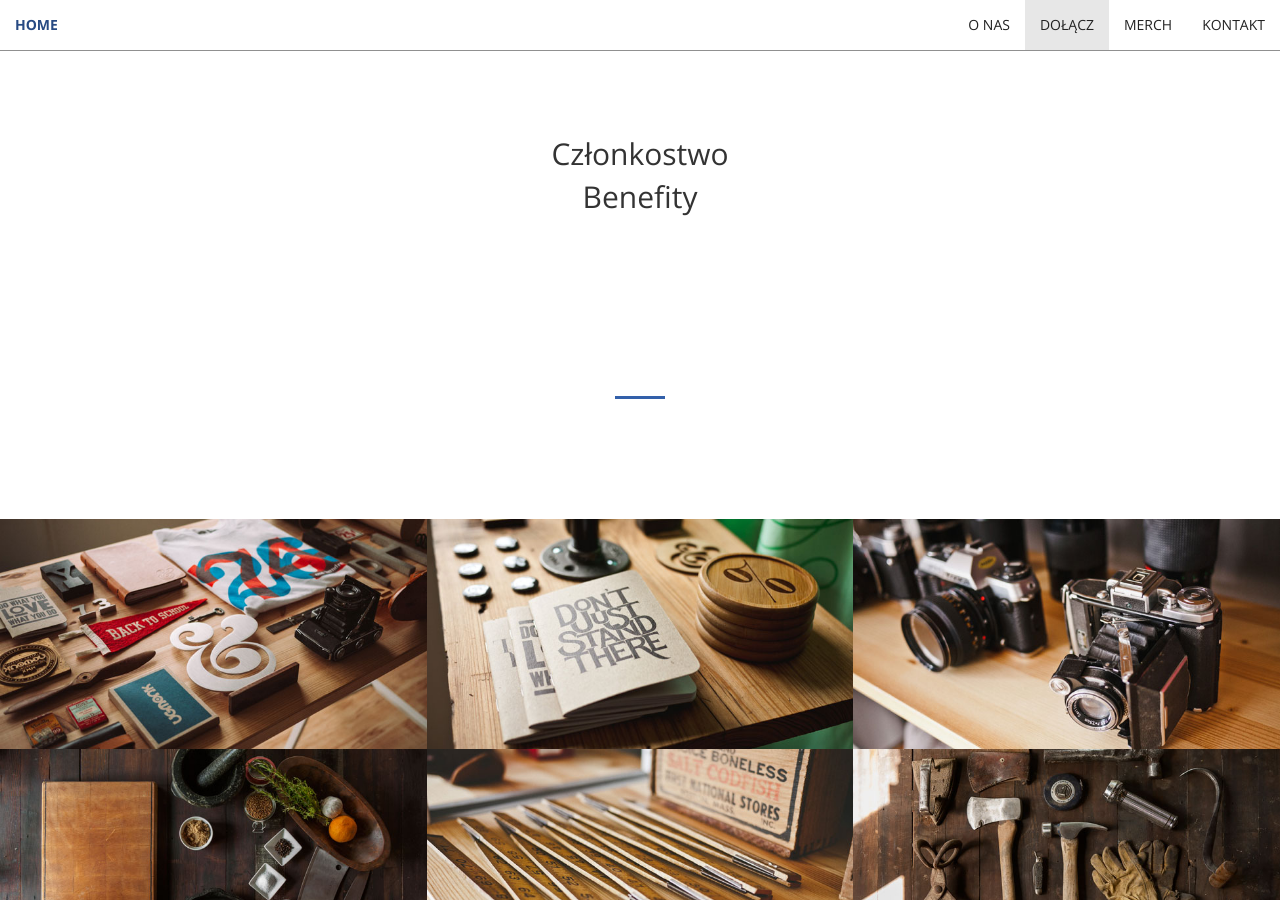
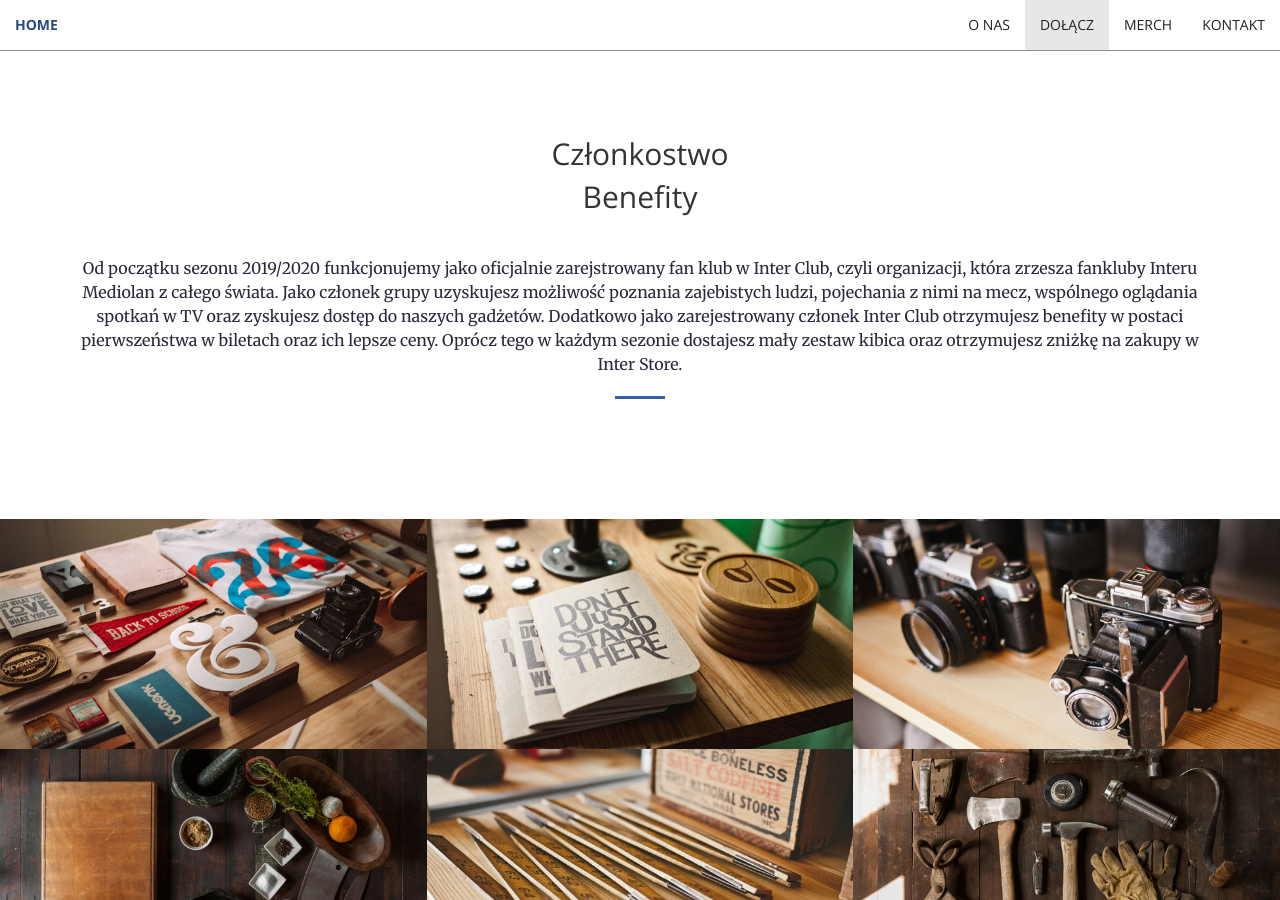
Before and after one commit to SetnikPolonia/setnikpolonia.github.io, a Jekyll site: the page built from index.html, in a window 1280 px wide and 900 px high, scrolled down 1521 px. Built offline with Jekyll 4.4.1, drawn with Linux system fonts in a browser that asks for light colours.

Commit message:
Update services.html

```diff
--- a/_includes/services.html
+++ b/_includes/services.html
@@ -5,7 +5,7 @@
                 <h2 class="section-heading">Członkostwo</h2>
                 <h2 class="section-heading">Benefity</h2>
                 <hr class="light">
-                <p class="text-faded"><span style="color: white">Od początku sezonu 2019/2020 funkcjonujemy jako oficjalnie zarejstrowany fan klub w Inter Club, czyli organizacji, która zrzesza fankluby Interu Mediolan z całego świata. Jako członek grupy uzyskujesz możliwość poznania zajebistych ludzi, pojechania z nimi na mecz, wspólnego oglądania spotkań w TV oraz zyskujesz dostęp do naszych gadżetów. Dodatkowo jako zarejestrowany członek Inter Club otrzymujesz benefity w postaci pierwszeństwa w biletach oraz ich lepsze ceny. Oprócz tego w każdym sezonie dostajesz mały zestaw kibica oraz otrzymujesz zniżkę na zakupy w Inter Store. </span> </p>
+                <p class="text-faded"><span style="color: #29293d">Od początku sezonu 2019/2020 funkcjonujemy jako oficjalnie zarejstrowany fan klub w Inter Club, czyli organizacji, która zrzesza fankluby Interu Mediolan z całego świata. Jako członek grupy uzyskujesz możliwość poznania zajebistych ludzi, pojechania z nimi na mecz, wspólnego oglądania spotkań w TV oraz zyskujesz dostęp do naszych gadżetów. Dodatkowo jako zarejestrowany członek Inter Club otrzymujesz benefity w postaci pierwszeństwa w biletach oraz ich lepsze ceny. Oprócz tego w każdym sezonie dostajesz mały zestaw kibica oraz otrzymujesz zniżkę na zakupy w Inter Store. </span> </p>
                 <hr class="primary">
             </div>
         </div>
```
